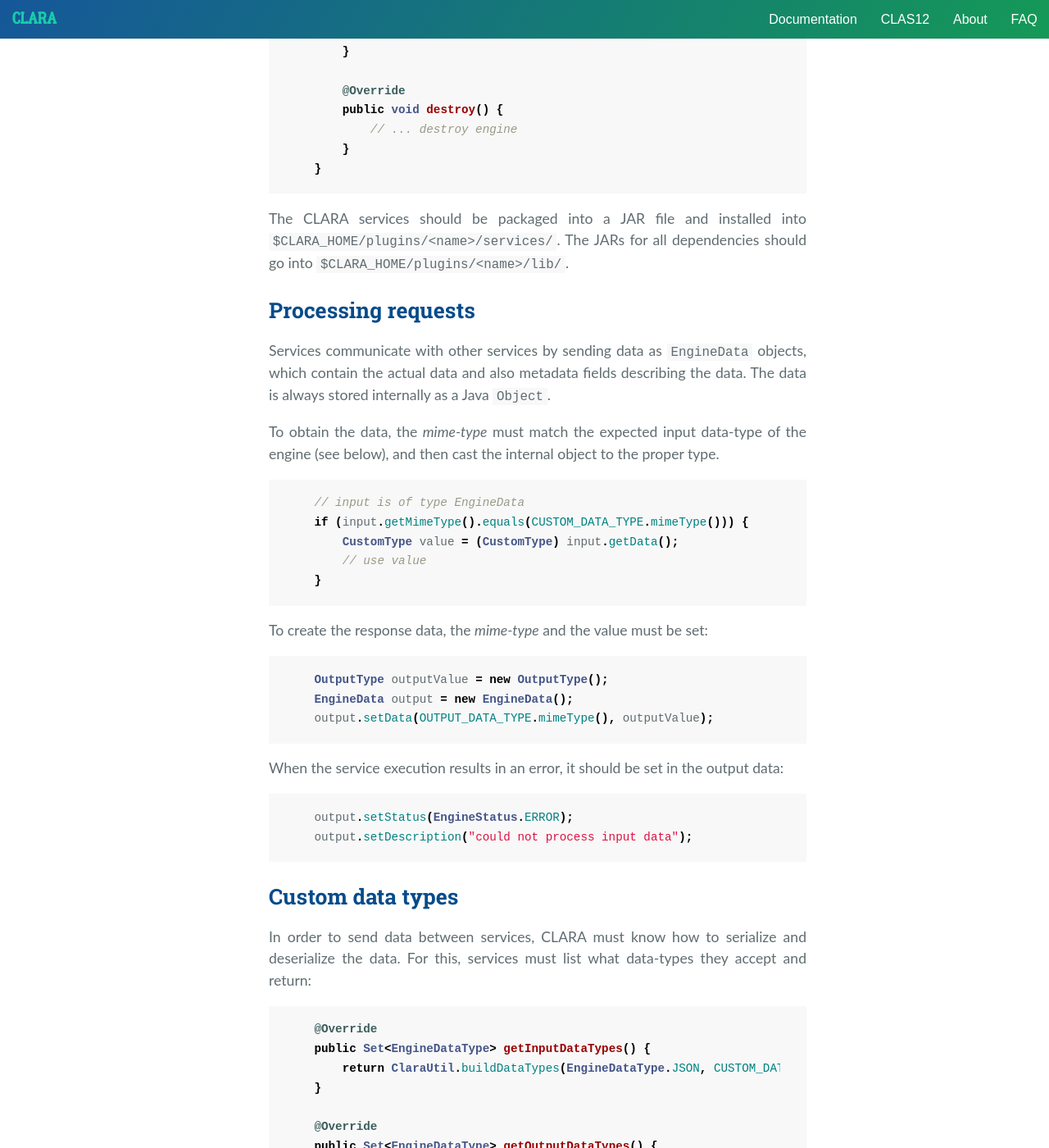
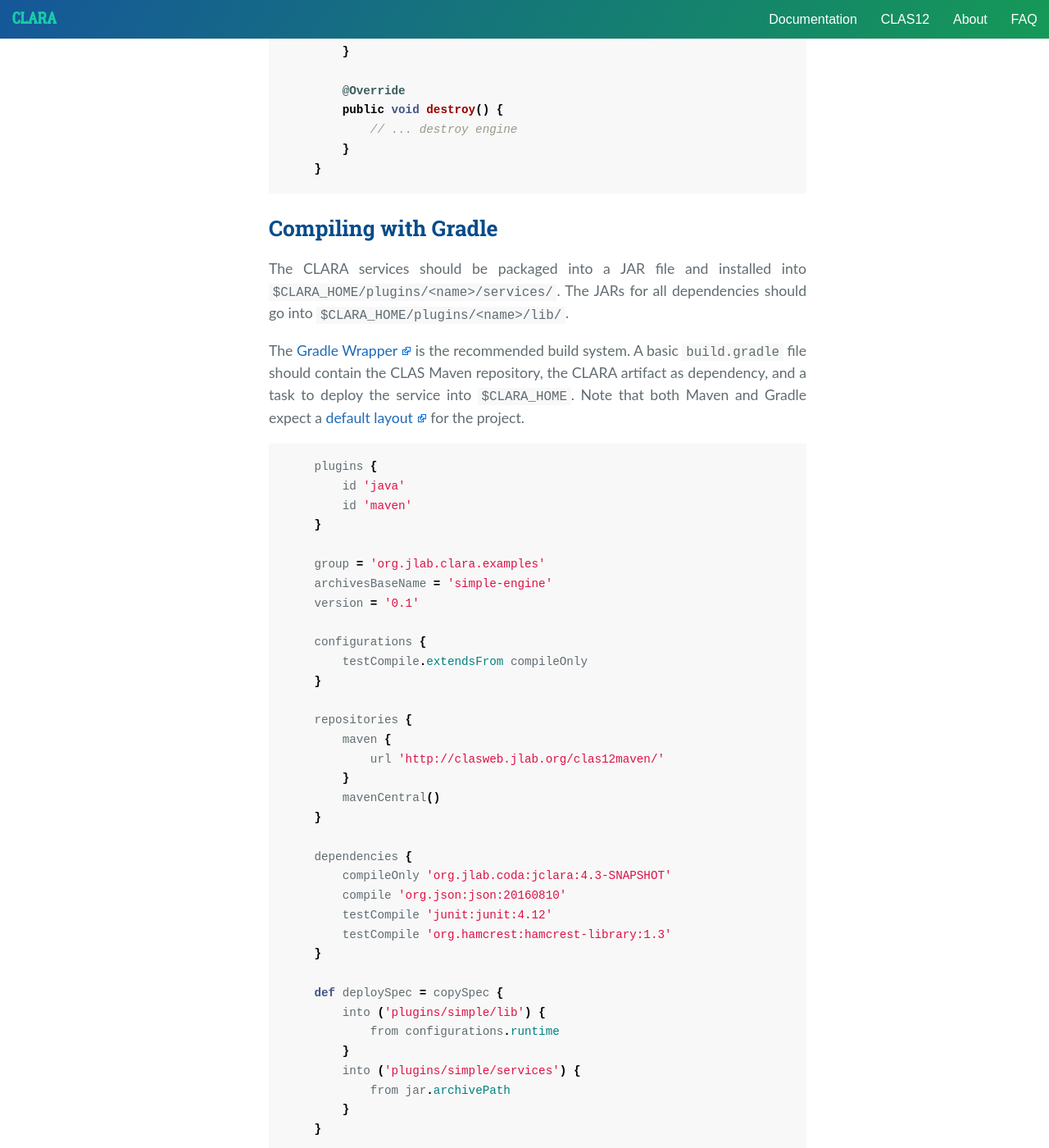
Before and after one commit to JeffersonLab/clara-docs, a Jekyll site: the page built from docs/quickstart/java.md, in a window 1280 px wide and 1400 px high, scrolled down 1750 px. Shown: the whole window at 82% size. Built offline with Jekyll 4.4.1, drawn with Linux system fonts in a browser that asks for light colours; nearby versions of some CDN libraries; some of the changed text lies outside the part shown.

Commit message:
quickstart: add basic Gradle example

````diff
--- a/docs/quickstart/java.md
+++ b/docs/quickstart/java.md
@@ -83,10 +83,71 @@ public class SimpleEngine implements Engine {
 }
 ```
 
+
+## Compiling with Gradle
+
 The CLARA services should be packaged into a JAR file and installed into
 `$CLARA_HOME/plugins/<name>/services/`.
 The JARs for all dependencies should go into
 `$CLARA_HOME/plugins/<name>/lib/`.
+
+The [Gradle Wrapper](https://docs.gradle.org/current/userguide/gradle_wrapper.html)
+is the recommended build system.
+A basic `build.gradle` file should contain the CLAS Maven repository,
+the CLARA artifact as dependency,
+and a task to deploy the service into `$CLARA_HOME`.
+Note that both Maven and Gradle expect a
+[default layout](https://docs.gradle.org/current/userguide/java_plugin.html#sec:java_project_layout)
+for the project.
+
+```groovy
+plugins {
+    id 'java'
+    id 'maven'
+}
+
+group = 'org.jlab.clara.examples'
+archivesBaseName = 'simple-engine'
+version = '0.1'
+
+configurations {
+    testCompile.extendsFrom compileOnly
+}
+
+repositories {
+    maven {
+        url 'http://clasweb.jlab.org/clas12maven/'
+    }
+    mavenCentral()
+}
+
+dependencies {
+    compileOnly 'org.jlab.coda:jclara:4.3-SNAPSHOT'
+    compile 'org.json:json:20160810'
+    testCompile 'junit:junit:4.12'
+    testCompile 'org.hamcrest:hamcrest-library:1.3'
+}
+
+def deploySpec = copySpec {
+    into ('plugins/simple/lib') {
+        from configurations.runtime
+    }
+    into ('plugins/simple/services') {
+        from jar.archivePath
+    }
+}
+
+task deploy(type: Copy, overwrite: true, dependsOn: jar) {
+    into "$System.env.CLARA_HOME"
+    with deploySpec
+}
+```
+
+To compile and deploy the service run the following:
+
+```
+./gradlew deploy
+```
 
 
 ## Processing requests
````
